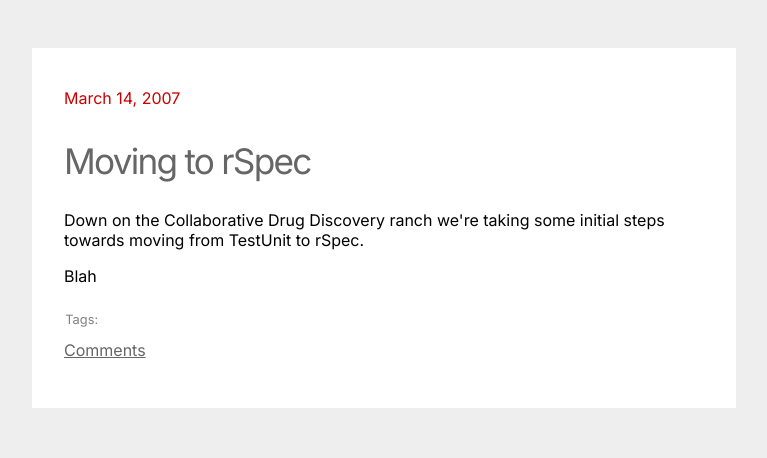
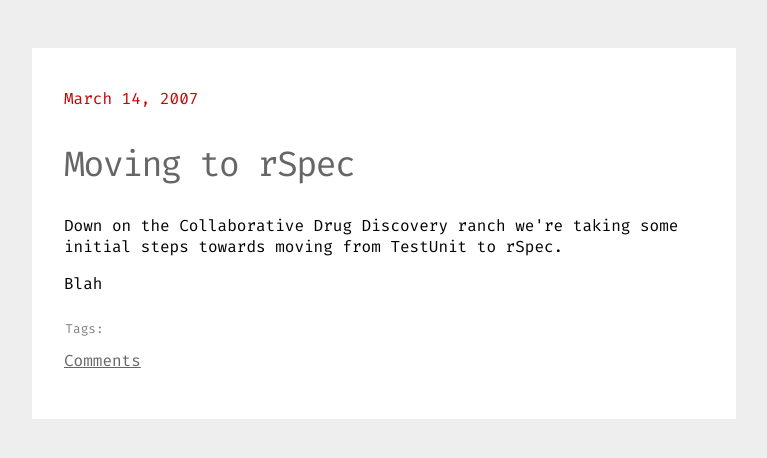
Before and after one commit to kschrader/kschrader.github.com, a Jekyll site: the page built from _posts/2007-03-14-moving-to-rspec.markdown, in a window 1280 px wide. Shown: the top 458 px of the page, without its empty margins (256-1023 px from the left). Built offline with Jekyll 4.4.1, drawn with Linux system fonts in a browser that asks for light colours; Markdown is read by kramdown in place of the engine named in the settings; comment, search, counter and statistics services are not loaded.

Commit message:
Switch from Inter to Fira Code monospace font
🤖 Generated with [opencode](https://opencode.ai)

Co-Authored-By: opencode <noreply@opencode.ai>

```diff
--- a/_includes/page_header.html
+++ b/_includes/page_header.html
@@ -7,7 +7,7 @@
 		<link href="/styles/schrade.css" media="screen" rel="Stylesheet" title="schrade" type="text/css" />
 		<link rel="preconnect" href="https://fonts.googleapis.com">
 		<link rel="preconnect" href="https://fonts.gstatic.com" crossorigin>
-		<link href="https://fonts.googleapis.com/css2?family=Inter&display=swap" rel="stylesheet">
+		<link href="https://fonts.googleapis.com/css2?family=Fira+Code:wght@300;400;500;600;700&display=swap" rel="stylesheet">
 	</head>
 	<body>
 		<section>
--- a/styles/schrade.css
+++ b/styles/schrade.css
@@ -20,7 +20,7 @@ html {
 
 }
 body {
-	font-family: 'Inter', sans-serif;
+	font-family: 'Fira Code', monospace;
 	margin: 0px;
 	padding: 1em;
 	background: #fff;
@@ -81,7 +81,7 @@ ol {
 }
 
 h1 {
-	font: 4em 'Inter', sans-serif;
+	font: 4em 'Fira Code', monospace;
 	color: #fff;
 }
 h1#avatar {
```
